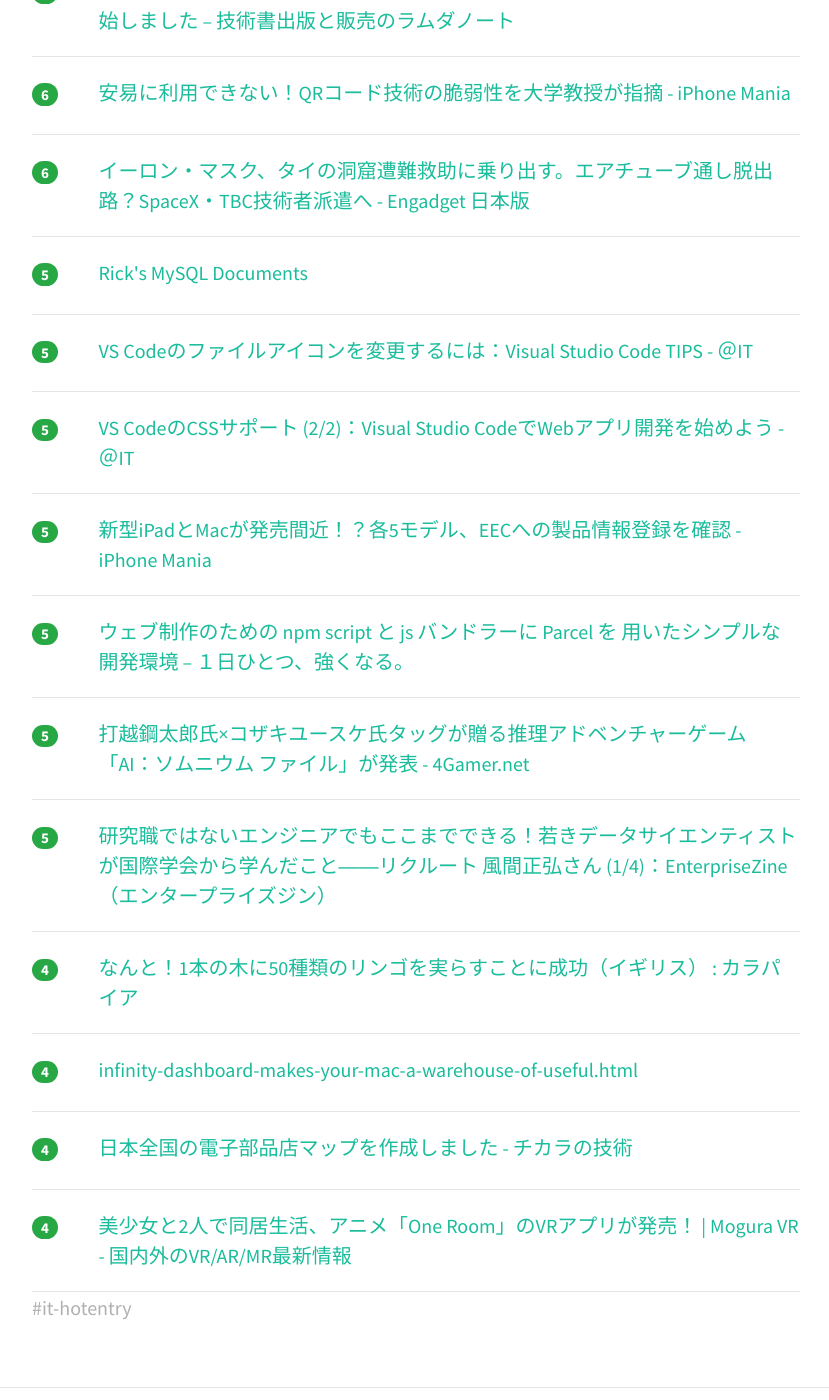
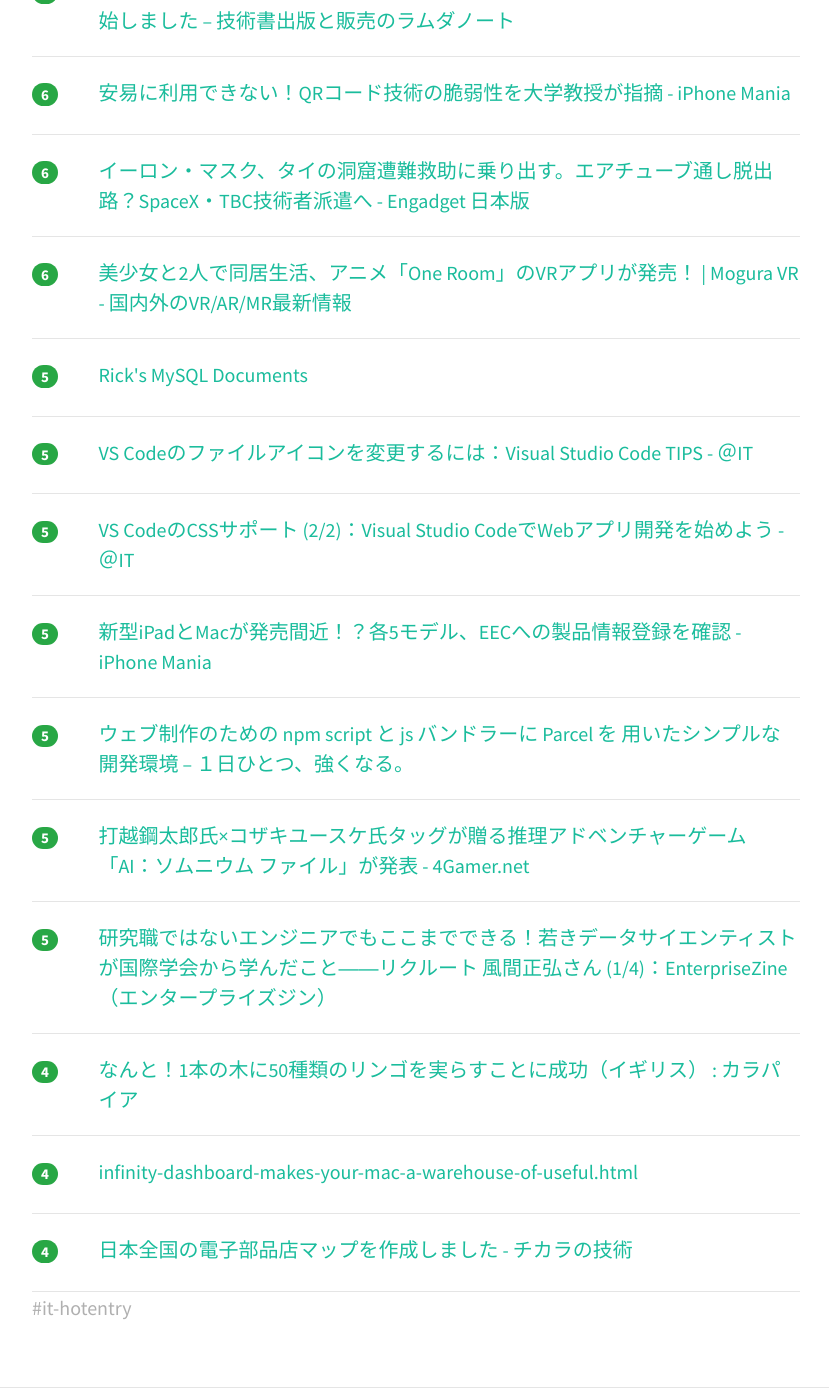
Before and after one commit to yatta47/hatena-matome-site, a Jekyll site: the page built from _posts/2018-07-07-hatena.md, in a window 1280 px wide and 1400 px high, scrolled down 754 px. Shown: the whole window, without its empty margins (224-1053 px from the left). Built offline with Jekyll 4.4.1, drawn with Linux system fonts in a browser that asks for light colours; nearby versions of some CDN libraries; part of the change alters nothing that is shown.

Commit message:
Updated 2018-07-07

```diff
--- a/_posts/2018-07-07-hatena.md
+++ b/_posts/2018-07-07-hatena.md
@@ -1,13 +1,13 @@
 ---
 layout: post
 title:  "2018-07-07 はてぶIT"
-date:   2018-07-07 05:01:48
+date:   2018-07-07 06:01:12
 tags: [it-hotentry]
 ---
 18 件のデータあり
 
 <hr><div class="row">
-<div class="col-1"><span class="badge badge-pill badge-success h2">20</span></div>
+<div class="col-1"><span class="badge badge-pill badge-success h2">25</span></div>
 <div class="col-11"><a href='http://deeplearning.jp/deep-learning-day18-2/' target='_blank'>パターン認識と機械学習（PRML）の輪読資料を公開 | Deep Learning JP</a></div>
 </div>
 <hr>
@@ -17,7 +17,7 @@ tags: [it-hotentry]
 </div>
 <hr>
 <div class="row">
-<div class="col-1"><span class="badge badge-pill badge-success h2">11</span></div>
+<div class="col-1"><span class="badge badge-pill badge-success h2">12</span></div>
 <div class="col-11"><a href='https://applech2.com/archives/20180706-twig-modern-macos-markdown-editor.html' target='_blank'>テーマやLaTeX Math、GFM、タブ、すべてのタブを表示などをサポートしたmacOS用Markdownエディタ「Twig」がリリース。 | AAPL Ch.</a></div>
 </div>
 <hr>
@@ -39,6 +39,11 @@ tags: [it-hotentry]
 <div class="row">
 <div class="col-1"><span class="badge badge-pill badge-success h2">6</span></div>
 <div class="col-11"><a href='https://japanese.engadget.com/2018/07/06/spacex-tbc/' target='_blank'>イーロン・マスク、タイの洞窟遭難救助に乗り出す。エアチューブ通し脱出路？SpaceX・TBC技術者派遣へ - Engadget 日本版</a></div>
+</div>
+<hr>
+<div class="row">
+<div class="col-1"><span class="badge badge-pill badge-success h2">6</span></div>
+<div class="col-11"><a href='https://www.moguravr.com/one-room-vr-ios-app/' target='_blank'>美少女と2人で同居生活、アニメ「One Room」のVRアプリが発売！ | Mogura VR - 国内外のVR/AR/MR最新情報</a></div>
 </div>
 <hr>
 <div class="row">
@@ -91,8 +96,3 @@ tags: [it-hotentry]
 <div class="col-11"><a href='http://power-of-tech.hatenablog.com/entry/2018/07/06/191816' target='_blank'>日本全国の電子部品店マップを作成しました - チカラの技術</a></div>
 </div>
 <hr>
-<div class="row">
-<div class="col-1"><span class="badge badge-pill badge-success h2">4</span></div>
-<div class="col-11"><a href='https://www.moguravr.com/one-room-vr-ios-app/' target='_blank'>美少女と2人で同居生活、アニメ「One Room」のVRアプリが発売！ | Mogura VR - 国内外のVR/AR/MR最新情報</a></div>
-</div>
-<hr>
```
